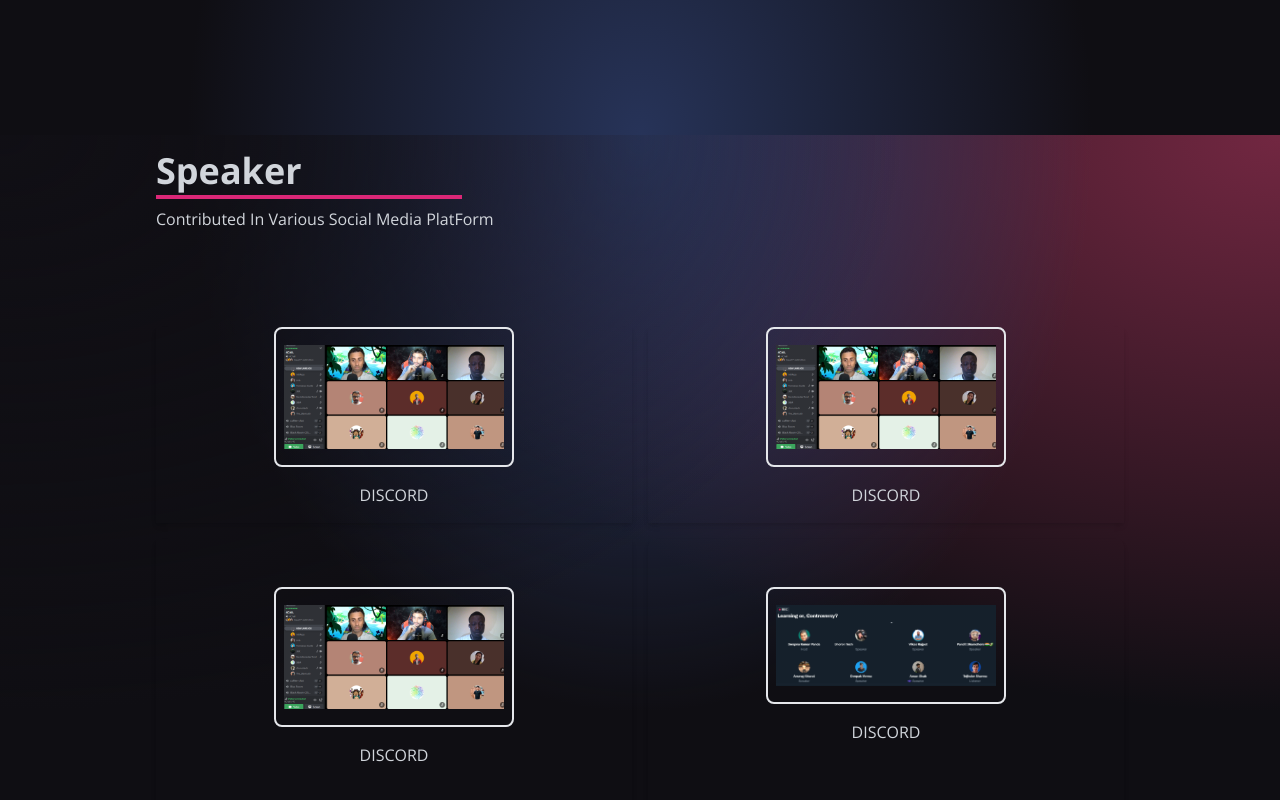
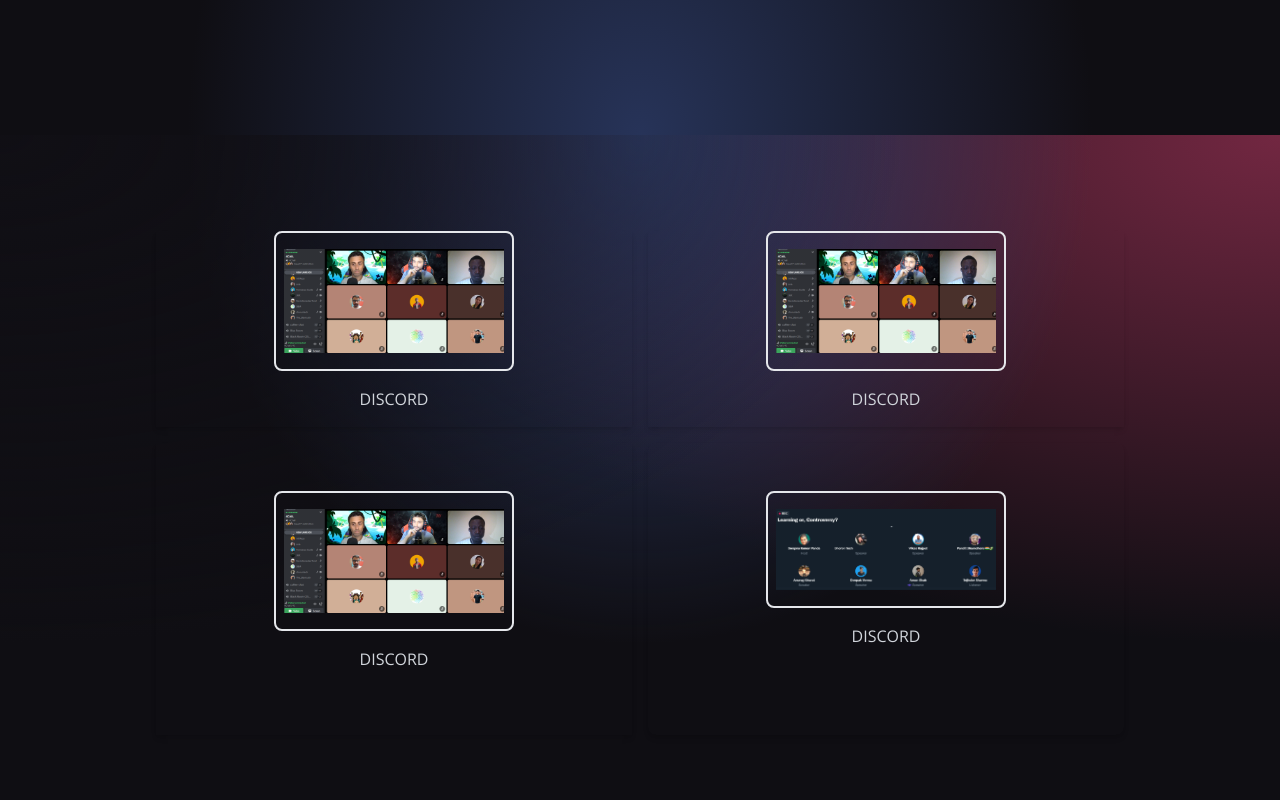
Before and after one commit to ShorunTech/Portfolio_Building, a React (Vite) app: page / in a window 1280 px wide. Shown: the part 1359-2159 px from the top of the page. Built offline with nearby package versions, Linux system fonts and the light colour scheme.

Commit message:
discord.jsx

```diff
--- a/src/components/Discord.jsx
+++ b/src/components/Discord.jsx
@@ -10,9 +10,9 @@
       {/* Container */}
       <div className='max-w-[1000px] mx-auto p-4 flex flex-col justify-center w-full h-full'>
           <div>
-              <p className='text-4xl pr-40 font-bold inline border-b-4 border-pink-600'>Speaker</p>
-              <p className='py-4'> Contributed In Various Social Media PlatForm</p>
-          </div>
+
+
+                </div>
 <br/>
 <br/>
           <div className='w-full flex justify-between grid grid-cols-1 sm:grid-cols-2 gap-4 text-center py-8'>
```
